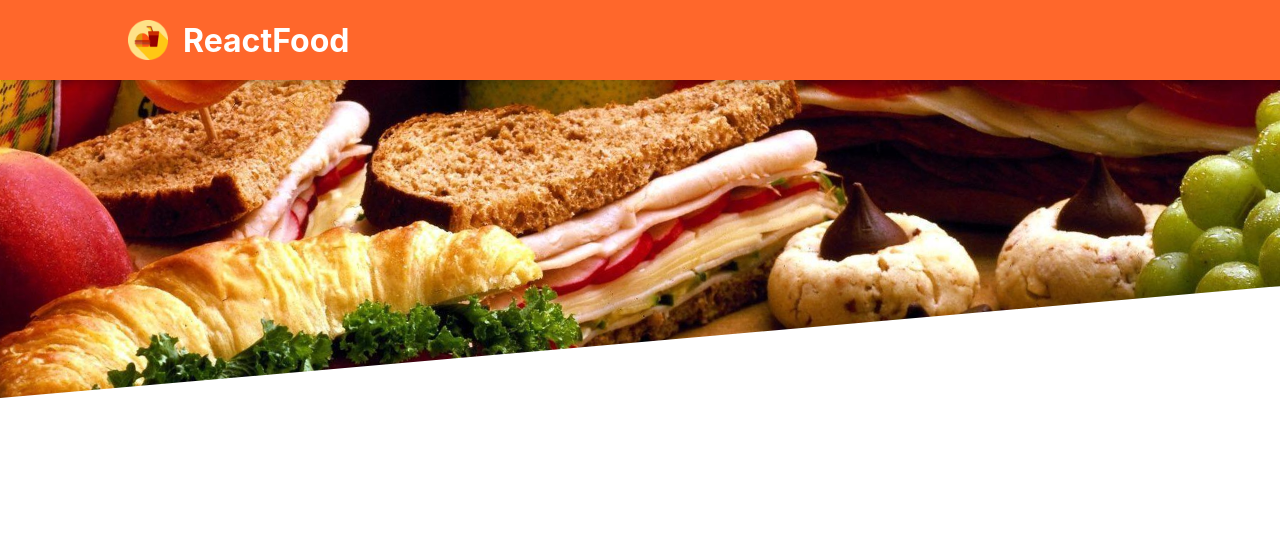
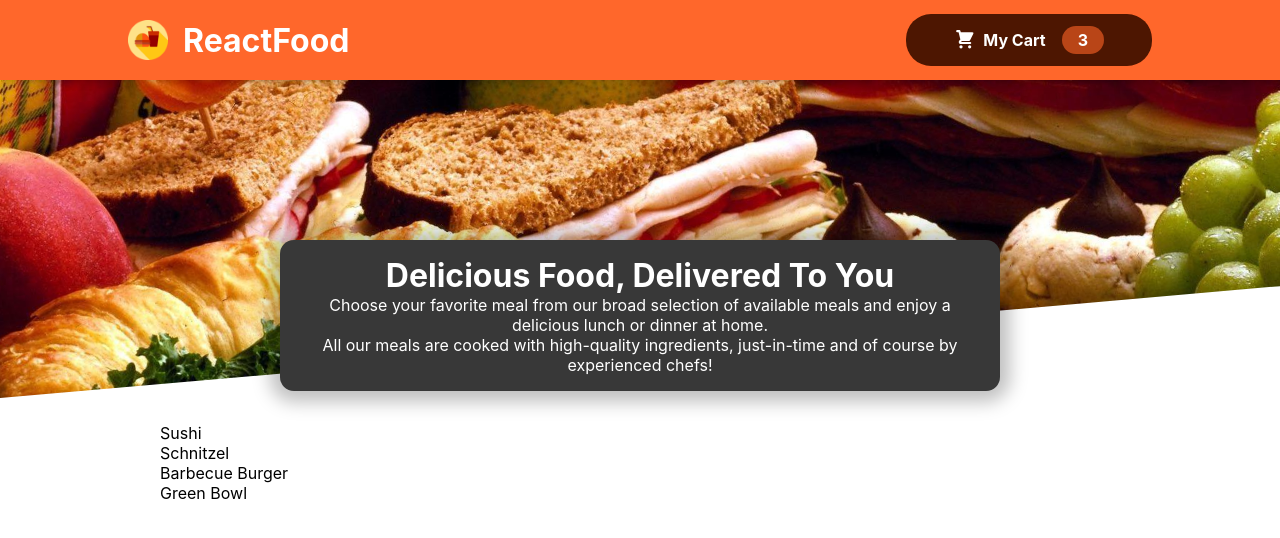
Before and after one commit to michaelthinh/ReactFood, a React (Create React App) app: page / in a window 1280 px wide. Shown: the top 538 px of the page. Built offline with nearby package versions, Linux system fonts and the light colour scheme.

Commit message:
add meals summary, add my cart component

```diff
--- a/src/App.css
+++ b/src/App.css
@@ -1,3 +1,9 @@
+* {
+  margin: 0;
+  padding: 0;
+  box-sizing: border-box;
+}
+
 .App {
   text-align: center;
 }
--- a/src/App.js
+++ b/src/App.js
@@ -1,10 +1,16 @@
 import { Fragment } from "react";
 import Header from "./components/Layout/Header";
+import Meals from "./components/Meals/Meals";
+
+import "./App.css";
 
 function App() {
     return (
         <Fragment>
             <Header />
+            <main>
+                <Meals />
+            </main>
         </Fragment>
     );
 }
--- /dev/null
+++ b/src/components/Cart/CartIcon.js
@@ -0,0 +1,13 @@
+const CartIcon = () => {
+    return (
+        <svg
+            xmlns="http://www.w3.org/2000/svg"
+            viewBox="0 0 20 20"
+            fill="currentColor"
+        >
+            <path d="M3 1a1 1 0 000 2h1.22l.305 1.222a.997.997 0 00.01.042l1.358 5.43-.893.892C3.74 11.846 4.632 14 6.414 14H15a1 1 0 000-2H6.414l1-1H14a1 1 0 00.894-.553l3-6A1 1 0 0017 3H6.28l-.31-1.243A1 1 0 005 1H3zM16 16.5a1.5 1.5 0 11-3 0 1.5 1.5 0 013 0zM6.5 18a1.5 1.5 0 100-3 1.5 1.5 0 000 3z" />
+        </svg>
+    );
+};
+
+export default CartIcon;
--- a/src/components/Layout/Header.js
+++ b/src/components/Layout/Header.js
@@ -2,6 +2,9 @@
 import classes from "./Header.module.css";
 import foodImage from "../../assets/img/food.jpg";
 import foodIcon from "../../assets/img/food-icon.png";
+
+import HeaderCartButton from "./HeaderCartButton";
+
 const Header = (props) => {
     return (
         <Fragment>
@@ -10,7 +13,7 @@
                     <img src={foodIcon} alt="Food Icon" />
                     <h1>ReactFood</h1>
                 </div>
-                <button>Cart</button>
+                <HeaderCartButton />
             </header>
             <div className={classes["main-image"]}>
                 <img src={foodImage} alt="Table full of food" />
--- /dev/null
+++ b/src/components/Layout/HeaderCartButton.js
@@ -0,0 +1,16 @@
+import classes from "./HeaderCartButton.module.css";
+import CartIcon from "../Cart/CartIcon";
+
+const HeaderCartButton = (props) => {
+    return (
+        <button className={classes.button}>
+            <span className={classes.icon}>
+                <CartIcon />
+            </span>
+            <span>My Cart</span>
+            <span className={classes.badge}>3</span>
+        </button>
+    );
+};
+
+export default HeaderCartButton;
--- /dev/null
+++ b/src/components/Layout/HeaderCartButton.module.css
@@ -0,0 +1,59 @@
+.button {
+    cursor: pointer;
+    font: inherit;
+    border: none;
+    background-color: #4d1601;
+    color: white;
+    padding: 0.75rem 3rem;
+    display: flex;
+    justify-content: space-around;
+    align-items: center;
+    border-radius: 25px;
+    font-weight: bold;
+  }
+
+  .button:hover,
+  .button:active {
+    background-color: #2c0d00;
+  }
+
+  .icon {
+    width: 1.35rem;
+    height: 1.35rem;
+    margin-right: 0.5rem;
+  }
+
+  .badge {
+    background-color: #b94517;
+    padding: 0.25rem 1rem;
+    border-radius: 25px;
+    margin-left: 1rem;
+    font-weight: bold;
+  }
+
+  .button:hover .badge,
+  .button:active .badge {
+    background-color: #92320c;
+  }
+
+  .bump {
+    animation: bump 300ms ease-out;
+  }
+
+  @keyframes bump {
+    0% {
+      transform: scale(1);
+    }
+    10% {
+      transform: scale(0.9);
+    }
+    30% {
+      transform: scale(1.1);
+    }
+    50% {
+      transform: scale(1.15);
+    }
+    100% {
+      transform: scale(1);
+    }
+  }
--- /dev/null
+++ b/src/components/Meals/AvailableMeals.js
@@ -0,0 +1,39 @@
+import classes from "./AvailableMeals.module.css";
+
+const DUMMY_MEALS = [
+    {
+        id: "m1",
+        name: "Sushi",
+        description: "Finest fish and veggies",
+        price: 22.99,
+    },
+    {
+        id: "m2",
+        name: "Schnitzel",
+        description: "A german specialty!",
+        price: 16.5,
+    },
+    {
+        id: "m3",
+        name: "Barbecue Burger",
+        description: "American, raw, meaty",
+        price: 12.99,
+    },
+    {
+        id: "m4",
+        name: "Green Bowl",
+        description: "Healthy...and green...",
+        price: 18.99,
+    },
+];
+
+const AvailableMeals = () => {
+    const mealsList = DUMMY_MEALS.map((meal) => <li>{meal.name}</li>);
+    return (
+        <section className={classes.meals}>
+            <ul>{mealsList}</ul>
+        </section>
+    );
+};
+
+export default AvailableMeals;
--- /dev/null
+++ b/src/components/Meals/AvailableMeals.module.css
@@ -0,0 +1,24 @@
+.meals {
+    max-width: 60rem;
+    width: 90%;
+    margin: 2rem auto;
+    animation: meals-appear 1s ease-out forwards;
+  }
+
+  .meals ul {
+    list-style: none;
+    margin: 0;
+    padding: 0;
+  }
+
+  @keyframes meals-appear {
+    from {
+      opacity: 0;
+      transform: translateY(3rem);
+    }
+
+    to {
+      opacity: 1;
+      transform: translateY(0);
+    }
+  }
--- /dev/null
+++ b/src/components/Meals/Meals.js
@@ -0,0 +1,14 @@
+import MealsSummary from "./MealsSummary";
+import AvailableMeals from "./AvailableMeals";
+import { Fragment } from "react";
+
+const Meals = () => {
+    return (
+        <Fragment>
+            <MealsSummary />
+            <AvailableMeals />
+        </Fragment>
+    );
+};
+
+export default Meals;
--- /dev/null
+++ b/src/components/Meals/MealsSummary.js
@@ -0,0 +1,19 @@
+import classes from "./MealsSummary.module.css";
+
+const MealsSummary = () => {
+    return (
+        <section className={classes.summary}>
+            <h2>Delicious Food, Delivered To You</h2>
+            <p>
+                Choose your favorite meal from our broad selection of available
+                meals and enjoy a delicious lunch or dinner at home.
+            </p>
+            <p>
+                All our meals are cooked with high-quality ingredients,
+                just-in-time and of course by experienced chefs!
+            </p>
+        </section>
+    );
+};
+
+export default MealsSummary;
--- /dev/null
+++ b/src/components/Meals/MealsSummary.module.css
@@ -0,0 +1,18 @@
+.summary {
+    text-align: center;
+    max-width: 45rem;
+    width: 90%;
+    margin: auto;
+    margin-top: -10rem;
+    position: relative;
+    background-color: #383838;
+    color: white;
+    border-radius: 14px;
+    padding: 1rem;
+    box-shadow: 0 1px 18px 10px rgba(0, 0, 0, 0.25);
+  }
+
+  .summary h2 {
+    font-size: 2rem;
+    margin-top: 0;
+  }
```
